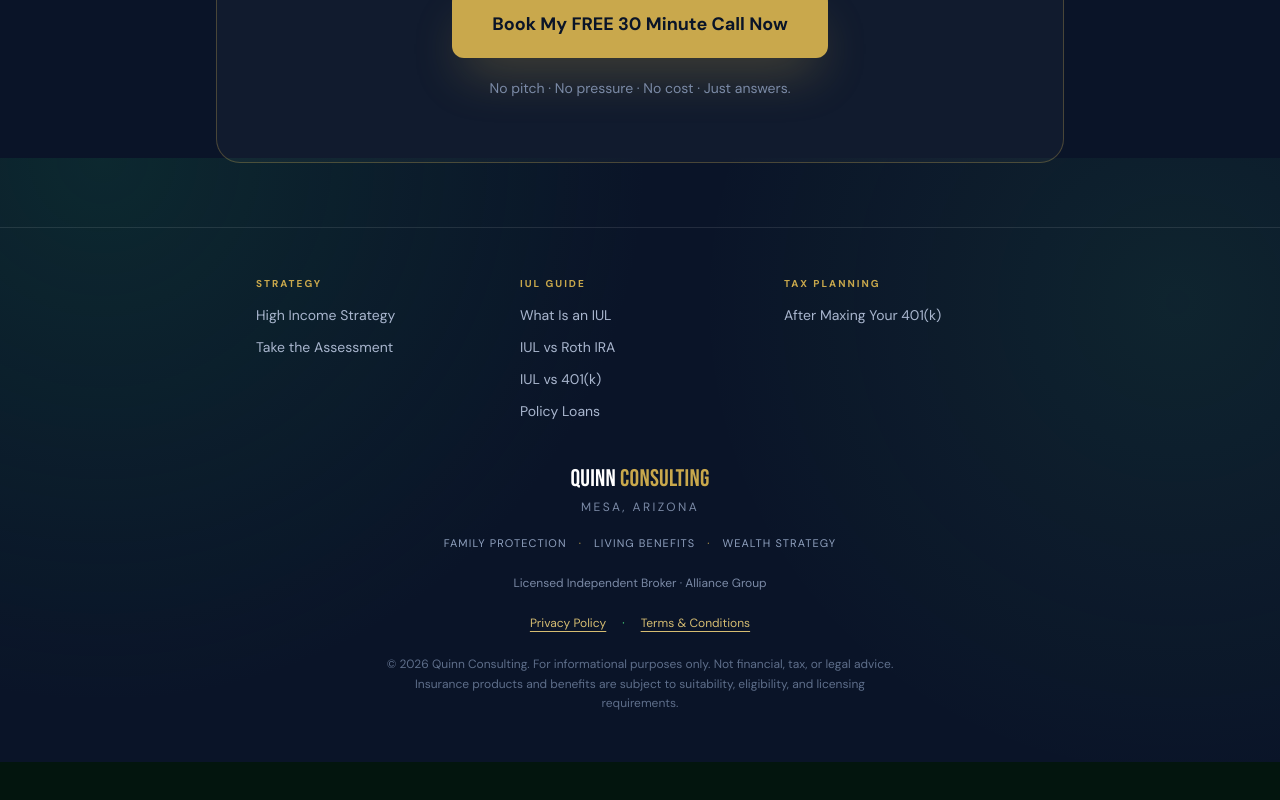
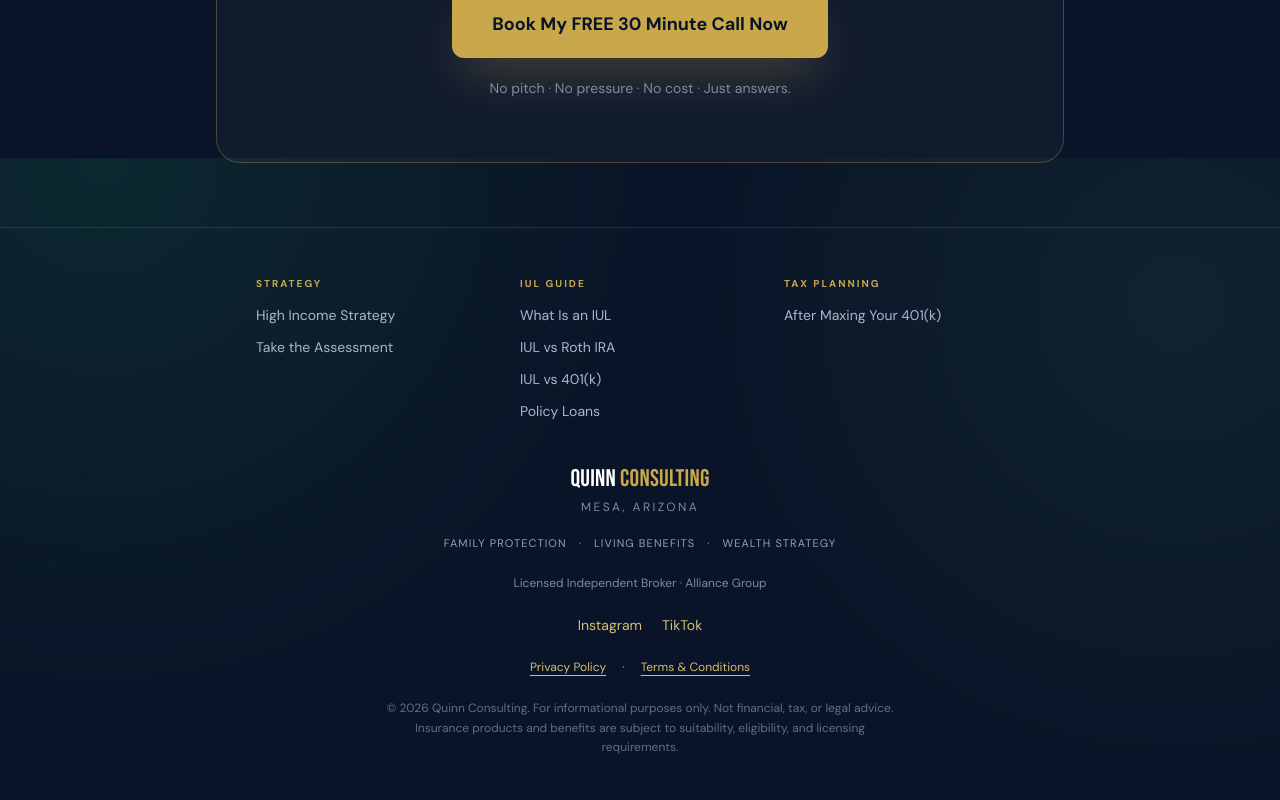
Before and after one commit to PeterdQuinn/Lead_Gen, a Next.js app: page / in a window 1280 px wide. Shown: the part 7042-7842 px from the top of the page. Before the commit the page ends 7804 px from the top, so only its background shows below. Built offline with nearby package versions, Linux system fonts and the light colour scheme.

Commit message:
Add social profile links

```diff
--- a/app/high-income-strategy/page.tsx
+++ b/app/high-income-strategy/page.tsx
@@ -404,6 +404,24 @@ export default function HighEarnerWealthAssessment() {
         </p>
         <p className="text-[#7B8AA6] text-xs uppercase tracking-[0.2em] mb-6">Mesa, Arizona</p>
         <p className="text-[#7B8AA6] text-xs mb-6">Licensed Insurance Broker · Business Owner</p>
+        <div className="flex items-center justify-center gap-5 text-sm mb-6">
+          <a
+            href="https://www.instagram.com/quinn_wealth_consulting?utm_source=qr&stkn=N256aXYzMzAxamR3"
+            target="_blank"
+            rel="noopener noreferrer"
+            className="text-[#D6BD72] hover:text-white transition-colors"
+          >
+            Instagram
+          </a>
+          <a
+            href="https://www.tiktok.com/@quinn_consult?_r=1&_t=ZT-99eXwwRCO6g"
+            target="_blank"
+            rel="noopener noreferrer"
+            className="text-[#D6BD72] hover:text-white transition-colors"
+          >
+            TikTok
+          </a>
+        </div>
         <div className="flex items-center justify-center gap-4 text-xs mb-6">
           <a href="/privacy-policy" className="text-[#D6BD72] hover:text-white underline underline-offset-4">Privacy Policy</a>
           <span className="text-[#4ADE80]">·</span>
--- a/app/page.tsx
+++ b/app/page.tsx
@@ -516,6 +516,24 @@ export default function Home() {
           <span>Wealth Strategy</span>
         </div>
         <p className="text-[#7B8AA6] text-xs mb-6">Licensed Independent Broker · Alliance Group</p>
+        <div className="flex items-center justify-center gap-5 text-sm mb-6">
+          <a
+            href="https://www.instagram.com/quinn_wealth_consulting?utm_source=qr&stkn=N256aXYzMzAxamR3"
+            target="_blank"
+            rel="noopener noreferrer"
+            className="text-[#D6BD72] hover:text-white transition-colors"
+          >
+            Instagram
+          </a>
+          <a
+            href="https://www.tiktok.com/@quinn_consult?_r=1&_t=ZT-99eXwwRCO6g"
+            target="_blank"
+            rel="noopener noreferrer"
+            className="text-[#D6BD72] hover:text-white transition-colors"
+          >
+            TikTok
+          </a>
+        </div>
         <div className="flex items-center justify-center gap-4 text-xs mb-6">
           <a href="/privacy-policy" className="text-[#D6BD72] hover:text-white underline underline-offset-4">Privacy Policy</a>
           <span className="text-[#4ADE80]">·</span>
```
